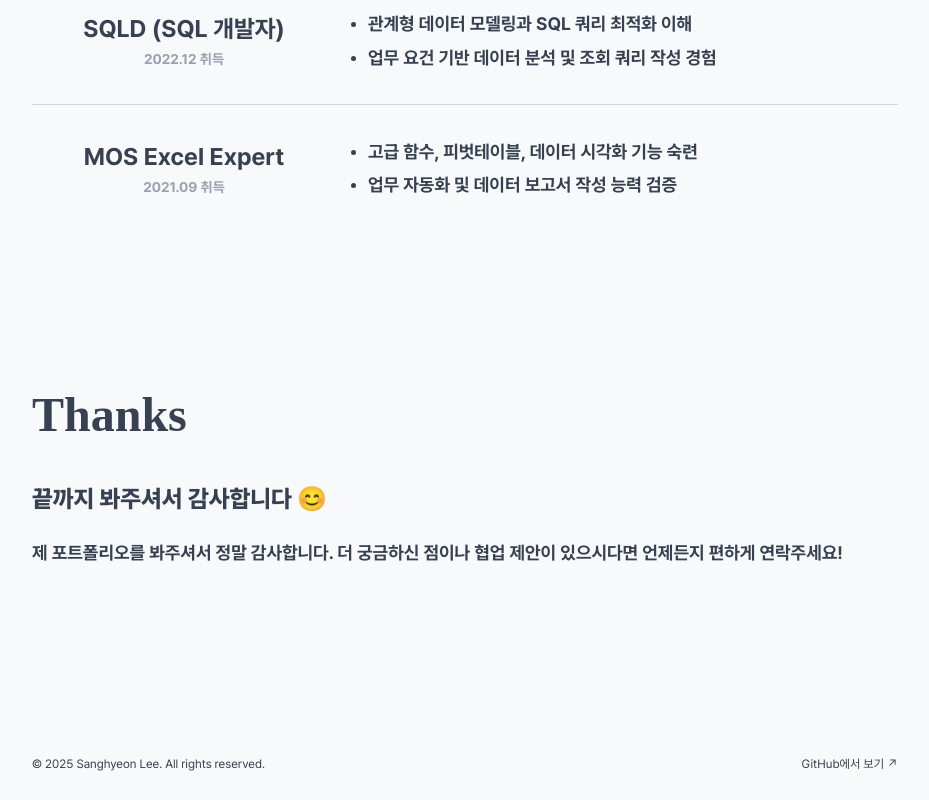
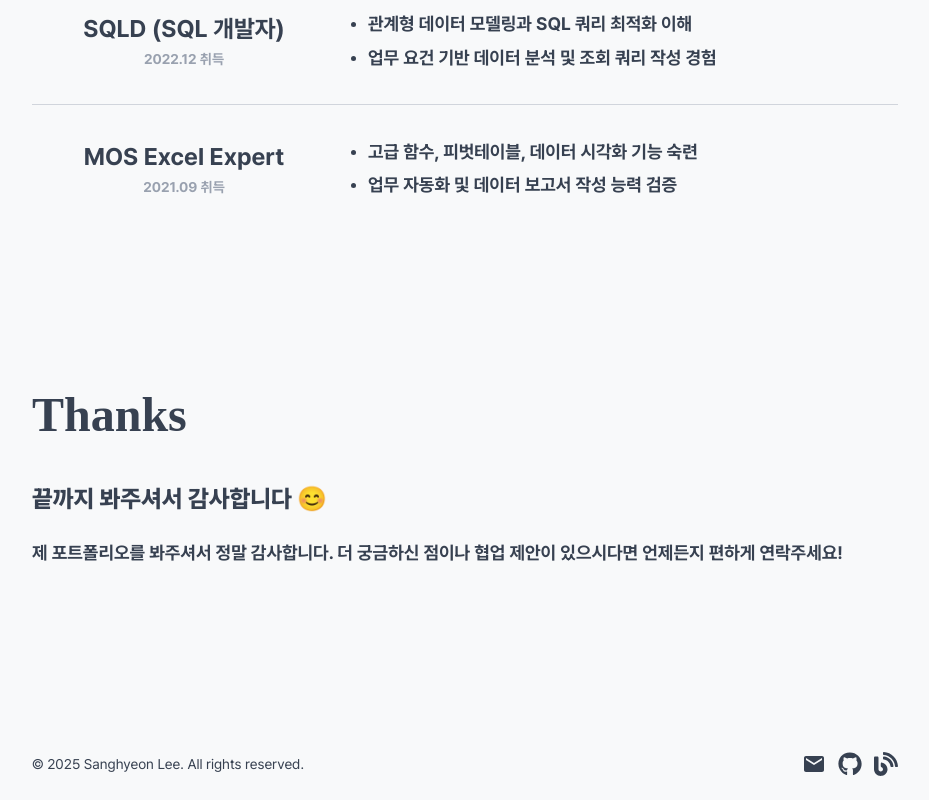
Before and after one commit to sanghyeonLee2/sanghyeon.dev, a Next.js app: page / in a window 1280 px wide. Shown: the part 9536-10336 px from the top of the page, without its empty margins (175-1104 px from the left). Built offline with nearby package versions, Linux system fonts and the light colour scheme; a web font is replaced by a local one.

Commit message:
refactor: 푸터 구조 수정

```diff
--- a/src/components/ui/Footer.tsx
+++ b/src/components/ui/Footer.tsx
@@ -1,14 +1,21 @@
 'use client';
 
+import ALink from '@/components/common/Link/ALink';
+import { BLANK_LINK } from '@/constants/dom';
 import { SITE_METADATA } from '@/constants/metaData';
+import { PROFILE_OPTIONS } from '@/constants/section';
 
 export default function Footer() {
   return (
     <footer className="layout-wrap-max-w flex items-center justify-between w-full h-18 p-content">
-      <small className="text-[10px] sm:text-xs text-subtle">{SITE_METADATA.COPY_RIGHT}</small>
-      <a href={SITE_METADATA.MY_GITHUB_URL} className="hover-opacity flex items-center">
-        <small className="text-[10px] sm:text-xs text-subtle">{SITE_METADATA.LINK_TO_GITHUB}</small>
-      </a>
+      <span className="text-[0.75rem] sm:text-sm">{SITE_METADATA.COPY_RIGHT}</span>
+      <ul className="sm:flex gap-3 hidden">
+        {PROFILE_OPTIONS.map(({ href, icon }) => (
+          <li key={href}>
+            <ALink href={href} icon={icon} {...BLANK_LINK} />
+          </li>
+        ))}
+      </ul>
     </footer>
   );
 }
```
